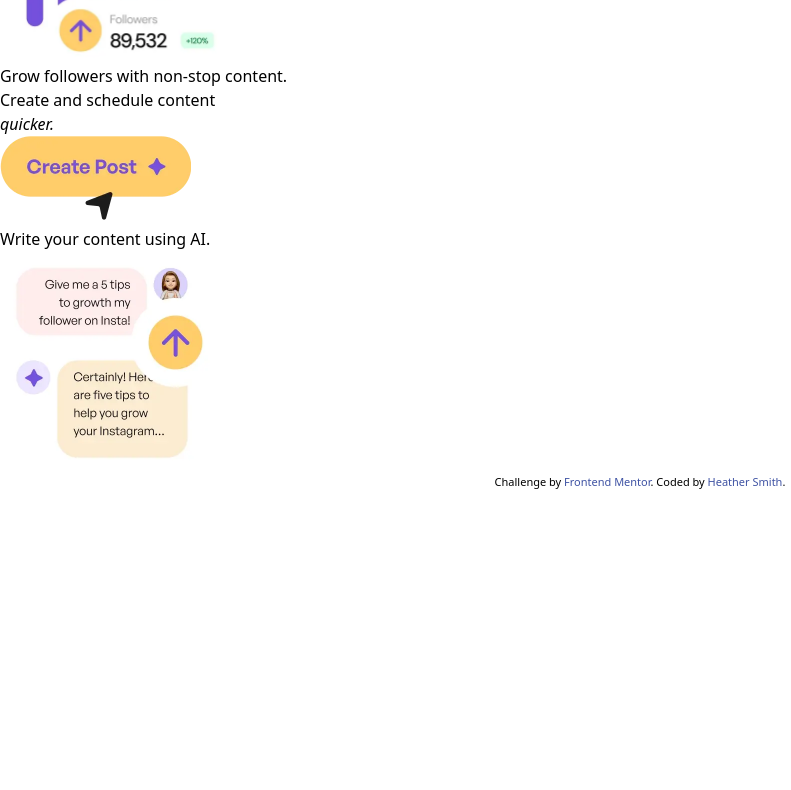
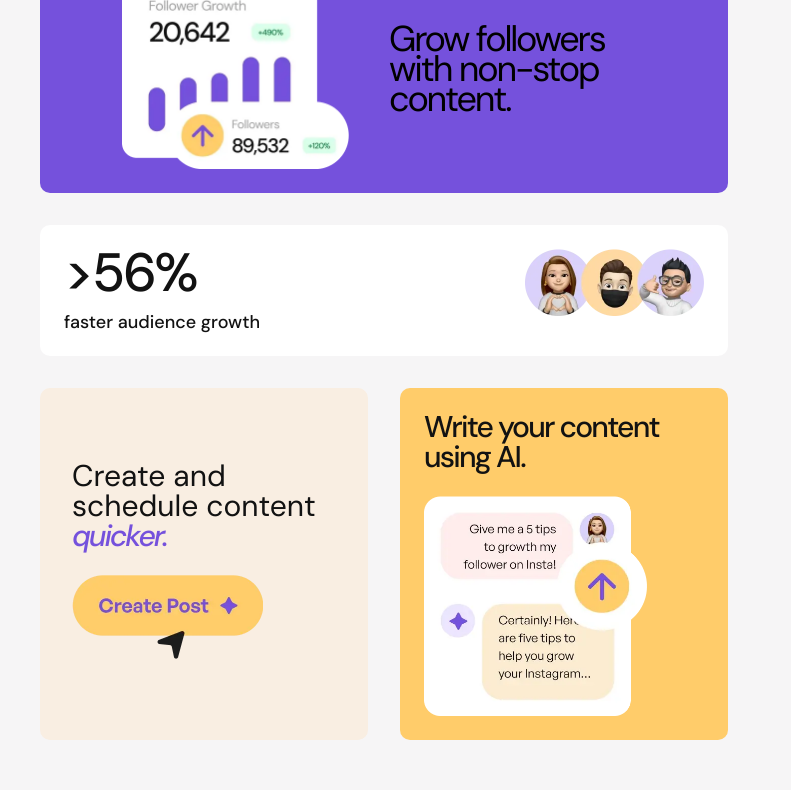
Before and after one commit to sorengrey/FM-Bento-Grid, a website: page index.html in a window 1280 px wide. Shown: the part 1561-2351 px from the top of the page, without its empty margins (0-791 px from the left). Before the commit the page ends 2052 px from the top, so only its background shows below. Drawn offline with nearby package versions, Linux system fonts and the light colour scheme.

Commit message:
Added gitignore, fixed classes
Fixed classes, tailwind config, added gitignore

```diff
--- /dev/null
+++ b/globals.css
@@ -0,0 +1,79 @@
+/* @import "tailwindcss"; */
+
+@tailwind base;
+@tailwind components;
+@tailwind utilities;
+
+/* :root {
+  --background: #ffffff;
+  --foreground: #121212;
+} */
+
+@theme {
+  --color-background: var(--background);
+  --color-foreground: var(--foreground);
+  --color-purple-100: oklch(0.88 0.0595 295.81);
+  --color-purple-500: oklch(0.55 0.2017 290.07);
+  --color-white: #FFFFFF;
+  --color-black: #121212;
+  --color-yellow-100: #F9EEE2;
+  --color-yellow-500: #FFCC6A;
+  --color-test: #ca264b;
+  --font-sans: var(--font-dm-sans);
+}
+
+@media (prefers-color-scheme: dark) {
+  :root {
+    --background: #0a0a0a;
+    --foreground: #F6F5F6;
+  }
+}
+
+body {
+  color: var(--background);
+  background: var(--foreground);
+  font-family: 'DM Sans', Helvetica, sans-serif;
+}
+
+@font-face {
+  font-family: "DM Sans";
+  src: url("assets/fonts/DMSans-Regular.ttf") format("truetype");
+  font-weight: 400;
+  font-style: normal;
+}
+
+@font-face {
+  font-family: "DM Sans";
+  src: url("assets/fonts/DMSans-Medium.ttf") format("truetype");
+  font-weight: 500;
+  font-style: medium;
+}
+
+@font-face {
+  font-family: "DM Sans";
+  src: url("assets/fonts/DMSans-MediumItalic.ttf") format("truetype");
+  font-weight: 500;
+  font-style: italic;
+}
+/* Custom Styles */
+
+.text-preset-1 {
+  @apply font-medium tracking-[-3px];
+}
+
+.text-preset-2 {
+  @apply font-medium tracking-[-2px];
+}
+
+.text-preset-3 {
+  @apply font-medium tracking-[-2px];
+}
+
+.text-preset-4 {
+  @apply font-normal leading-[20px] tracking-[0px];
+}
+
+/* for the @YourCo image */
+.custom-shadow {
+  @apply shadow-[0_0_24px_0_rgba(98,26,123,0.05)]
+}
--- a/index.html
+++ b/index.html
@@ -3,13 +3,16 @@
   <head>
     <meta charset="UTF-8" />
     <meta name="viewport" content="width=device-width, initial-scale=1.0" />
-    <!-- displays site properly based on user's device -->
     <meta
       name="Frontend Mentor Bento Grid"
       content="A challenge from Frontend Mentor, completed by Heather Smith"
     />
     <title>Bento Grid</title>
+
     <script src="https://cdn.tailwindcss.com"></script>
+    <script src="tailwind.config.js"></script>
+    <link rel="stylesheet" href="./globals.css" />
+
     <link
       rel="icon"
       type="image/png"
@@ -17,7 +20,7 @@
       href="./assets/images/favicon-32x32.png"
     />
 
-    <title>Frontend Mentor | Bento grid</title>
+    <title>Frontend Mentor | Bento Grid</title>
 
     <!-- Feel free to remove these styles or customise in your own stylesheet 👍 -->
     <style>
@@ -28,47 +31,57 @@
       .attribution a {
         color: hsl(228, 45%, 44%);
       }
+      /* @theme {
+        --color-background: var(--background);
+        --color-foreground: var(--foreground);
+        --color-purple-100: oklch(0.88 0.0595 295.81);
+        --color-purple-500: oklch(0.55 0.2017 290.07);
+        --color-white: #ffffff;
+        --color-black: #121212;
+        --color-yellow-100: #f9eee2;
+        --color-yellow-500: #ffcc6a;
+        --color-test: #ca264b;
+        --font-sans: var(--font-dm-sans);
+      } */
     </style>
   </head>
   <body>
     <div
-      className="min-h-screen py-[32px] px-[16px] md:py-[50px] md:px-[40px] lg:pt-[83px] bg-[#F6F5F6]"
+      class="min-h-screen py-[32px] px-[16px] md:py-[50px] md:px-[40px] lg:pt-[83px] bg-[#F6F5F6]"
     >
       <div
-        className="grid grid-cols-1 lg:grid-cols-3 lg:grid-cols-[auto_544px_auto] lg:grid-rows-[auto-auto-auto] w-full md:max-w-[688px] lg:max-w-[1120px] lg:m-auto justify-items-center gap-[32px]"
+        class="grid grid-cols-1 lg:grid-cols-3 lg:grid-cols-[auto_544px_auto] lg:grid-rows-[auto-auto-auto] w-full md:max-w-[688px] lg:max-w-[1120px] lg:m-auto justify-items-center gap-[32px]"
       >
         <div
-          className="flex flex-col lg:col-start-2 lg:col-end-3 lg:max-h-[324px] text-preset-1 text-[46px] md:text-[54px] lg:text-[62px] leading-[42px] md:leading-[48px] lg:leading-[58px] py-[40px] md:py-[76px] px-[32px] md:px-[94px] lg:h-[544px] lg:p-[32px] lg:py-[64px] bg-purple-500 inline-block text-center justify-items-center rounded-[10px]"
+          class="flex flex-col lg:col-start-2 lg:col-end-3 lg:max-h-[324px] text-preset-1 text-[46px] md:text-[54px] lg:text-[62px] leading-[42px] md:leading-[48px] lg:leading-[58px] py-[40px] md:py-[76px] px-[32px] md:px-[94px] lg:h-[544px] lg:p-[32px] lg:py-[64px] bg-purple-500 inline-block text-center justify-items-center rounded-[10px]"
         >
-          <div className="md:max-w-[500px] lg:max-w-[480px]">
+          <div class="md:max-w-[500px] lg:max-w-[480px]">
             Social Media
-            <p className="flex text-yellow-500 inline">10x</p>
-            <i className="mr-[11px]"> Faster</i>with AI
-            <div className="mt-[24px] mb-[8px]">
+            <p class="flex text-yellow-500 inline">10x</p>
+            <i class="mr-[11px text-test"> Faster</i>with AI
+            <div class="mt-[24px] mb-[8px]">
               <image
                 src="/assets/images/illustration-five-stars.webp"
                 alt="five stars"
                 width="192"
                 height="32"
                 quality="{100}"
-                className="m-auto"
+                class="m-auto"
               />
             </div>
-            <p
-              className="text-[18px] leading-[20px] tracking-[0px] font-normal"
-            >
+            <p class="text-[18px] leading-[20px] tracking-[0px] font-normal">
               Over 4,000 5-star reviews
             </p>
           </div>
         </div>
         <div
-          className="w-full md:flex md:flex-row lg:col-start-2 lg-row-start-2 gap-[32px] lg:max-h-[247px] lg:max-w-[544px] lg:col-start-2 lg:row-start-2 lg:row-end-3"
+          class="w-full md:flex md:flex-row lg:col-start-2 lg-row-start-2 gap-[32px] lg:max-h-[247px] lg:max-w-[544px] lg:col-start-2 lg:row-start-2 lg:row-end-3"
         >
           <div
-            className="flex-1 flex flex-col p-[16px] md:p-[24px] md:justify-between md:max-w-[328px] md:overflow-hidden bg-white text-[26px] rounded-[10px] sm:mb-[32px] md:mb-[0px] lg:justify-between"
+            class="flex-1 flex flex-col p-[16px] md:p-[24px] md:justify-between md:max-w-[328px] md:overflow-hidden bg-white text-[26px] rounded-[10px] sm:mb-[32px] md:mb-[0px] lg:justify-between"
           >
             <div
-              className="flex max-w-[316px] md:w-[316px] md:h-[66px] custom-shadow rounded-[32px] "
+              class="flex max-w-[316px] md:w-[316px] md:h-[66px] custom-shadow rounded-[32px]"
             >
               <image
                 src="/assets/images/illustration-multiple-platforms.webp"
@@ -76,21 +89,21 @@
                 width="{317}"
                 height="{67}"
                 quality="{100}"
-                className="max-w-[316px] md:w-[316px] md:h-[66px] rounded-[32px]"
+                class="max-w-[316px] md:w-[316px] md:h-[66px] rounded-[32px]"
               />
             </div>
             <p
-              className="text-[26px] tracking-[-0.06em] leading-[24px] md:text-[28px] lg:text-[32px] mt-[16px] md:mt-[0px] md:max-w-[208px] text-black text-preset-3 md:leading-[26px] lg:leading-[28px] md:tracking-[-0.06em] lg:tracking-[2px]"
+              class="text-[26px] tracking-[-0.06em] leading-[24px] md:text-[28px] lg:text-[32px] mt-[16px] md:mt-[0px] md:max-w-[208px] text-black text-preset-3 md:leading-[26px] lg:leading-[28px] md:tracking-[-0.06em] lg:tracking-[2px]"
             >
               Manage multiple accounts and platforms.
             </p>
           </div>
 
           <div
-            className="flex flex-col flex-1 bg-yellow-500 rounded-[10px] pt-[16px] px-[16px] w-full text-preset-3 text-black text-[26px] tracking-[-0.06em] leading-[24px] md:text-[28px] lg:text-[32px] lg:leading-[28px] mt-[32px] md:mt-[0px] md:pt-[24px] md:px-[24px] md:tracking-[-0.06em] md:leading-[26px]"
+            class="flex flex-col flex-1 bg-yellow-500 rounded-[10px] pt-[16px] px-[16px] w-full text-preset-3 text-black text-[26px] tracking-[-0.06em] leading-[24px] md:text-[28px] lg:text-[32px] lg:leading-[28px] mt-[32px] md:mt-[0px] md:pt-[24px] md:px-[24px] md:tracking-[-0.06em] md:leading-[26px]"
           >
             <p>Maintain a consistent posting schedule.</p>
-            <div className="h-[157px] w-[208px] pt-[16px] overflow-hidden">
+            <div class="h-[157px] w-[208px] pt-[16px] overflow-hidden">
               <image
                 src="/assets/images/illustration-consistent-schedule.webp"
                 alt="calendar showing days checked off"
@@ -103,28 +116,26 @@
         </div>
 
         <div
-          className="bg-purple-100 rounded-[10px] py-[32px] text-black text-center justify-items-center lg:justify-items-start lg:w-auto px-[32px] lg:col-start-3 lg:row-start-1 lg:row-end-3 lg:max-w-[256px] lg:max-h-[603px] lg:mr-auto overflow-hidden lg:relative md:w-full"
+          class="bg-purple-100 rounded-[10px] py-[32px] text-black text-center justify-items-center lg:justify-items-start lg:w-auto px-[32px] lg:col-start-3 lg:row-start-1 lg:row-end-3 lg:max-w-[256px] lg:max-h-[603px] lg:mr-auto overflow-hidden lg:relative md:w-full"
         >
           <p
-            className="text-preset-3 mb-[24px] text-[24px] tracking-[-0.06em] leading-[24px] md:text-[28px] lg:text-[32px] lg:leading-[28px] lg:text-left"
+            class="text-preset-3 mb-[24px] text-[24px] tracking-[-0.06em] leading-[24px] md:text-[28px] lg:text-[32px] lg:leading-[28px] lg:text-left"
           >
             Schedule to social media.
           </p>
 
-          <div
-            className="lg:w-[356px] lg:h-[318px] overflow-hidden lg:relative"
-          >
+          <div class="lg:w-[356px] lg:h-[318px] overflow-hidden lg:relative">
             <image
               src="/assets/images/illustration-schedule-posts.webp"
               alt="graph showing best times to post"
               width="{356}"
               height="{318}"
               quality="{100}"
-              className="lg:absolute lg:left-0 lg:top-0"
+              class="lg:absolute lg:left-0 lg:top-0"
             />
           </div>
           <p
-            className="text-preset-4 text-[18px] lg:text-[20px] mt-[24px] text-center lg:text-left md:max-w-[355px]"
+            class="text-preset-4 text-[18px] lg:text-[20px] mt-[24px] text-center lg:text-left md:max-w-[355px]"
           >
             Optimize post timings to publish content at the perfect time for
             your audience.
@@ -132,17 +143,17 @@
         </div>
 
         <div
-          className="lg:col-start-1 lg:col-end-4 lg:row-start-3 flex flex-col lg:flex-row gap-[32px] w-full"
+          class="lg:col-start-1 lg:col-end-4 lg:row-start-3 flex flex-col lg:flex-row gap-[32px] w-full"
         >
           <div
-            className="bg-white rounded-[10px] p-[24px] text-black w-full md:flex lg:flex-col md:justify-between lg:max-w-[256px] lg:mb-auto lg:ml-auto lg:h-[246px] md:order-2 lg:order-1"
+            class="bg-white rounded-[10px] p-[24px] text-black w-full md:flex lg:flex-col md:justify-between lg:max-w-[256px] lg:mb-auto lg:ml-auto lg:h-[246px] md:order-2 lg:order-1"
           >
             <div
-              className="text-[46px] md:text-[54px] md:tracking-[-0.04em] lg:text-[58px] font-medium leading-[42px] md:leading-[48px] tracking-[-0.085em]"
+              class="text-[46px] md:text-[54px] md:tracking-[-0.04em] lg:text-[58px] font-medium leading-[42px] md:leading-[48px] tracking-[-0.085em]"
             >
               <span>&gt;</span>56%
               <p
-                className="pt-[15px] md:mt-[0px] mb-[24px] md:mb-[0px] text-preset-4 text-[18px] md:[text-20px] leading-[20px] tracking-[0]"
+                class="pt-[15px] md:mt-[0px] mb-[24px] md:mb-[0px] text-preset-4 text-[18px] md:[text-20px] leading-[20px] tracking-[0]"
               >
                 faster audience growth
               </p>
@@ -159,9 +170,9 @@
           </div>
 
           <div
-            className="bg-purple-500 rounded-[10px] p-[24px] text-preset-3 w-full flex flex-col md:flex-row justify-center lg:justify-between items-center md:gap-[40px] lg:gap-[0px] text-center lg:max-w-[544px]  lg:order-2"
+            class="bg-purple-500 rounded-[10px] p-[24px] text-preset-3 w-full flex flex-col md:flex-row justify-center lg:justify-between items-center md:gap-[40px] lg:gap-[0px] text-center lg:max-w-[544px] lg:order-2"
           >
-            <div className="flex justify-center md:w-[227px] md:h-[200px]">
+            <div class="flex justify-center md:w-[227px] md:h-[200px]">
               <image
                 src="/assets/images/illustration-grow-followers.webp"
                 alt="follower growth chart"
@@ -171,7 +182,7 @@
               />
             </div>
             <div
-              className="text-[32px] leading-[28px] tracking-[-0.06em] md:text-[36px] lg:text-[36px] lg:tracking-[-2px] lg:leading-[36px] text-center md:text-left text-preset-2 md:leading-[30px] md:tracking-[-0.06em] mt-[40px] md:mt-[0px] max-w-[257px] lg:pt-[24px] md:pt-[0px] order-2"
+              class="text-[32px] leading-[28px] tracking-[-0.06em] md:text-[36px] lg:text-[36px] lg:tracking-[-2px] lg:leading-[36px] text-center md:text-left text-preset-2 md:leading-[30px] md:tracking-[-0.06em] mt-[40px] md:mt-[0px] max-w-[257px] lg:pt-[24px] md:pt-[0px] order-2"
             >
               Grow followers with non-stop content.
             </div>
@@ -179,15 +190,15 @@
         </div>
 
         <div
-          className="md:flex md:flex-row gap-[32px] lg:flex-col lg:col-start-1 lg:col-end-2 lg:row-start-1 lg:row-end-3 md:max-h-[354px] lg:h-[881px]"
+          class="md:flex md:flex-row gap-[32px] lg:flex-col lg:col-start-1 lg:col-end-2 lg:row-start-1 lg:row-end-3 md:max-h-[354px] lg:h-[881px]"
         >
           <div
-            className="flex flex-col justify-center md:max-w-[328px] lg:max-w-[256px] lg:min-h-[415px] bg-yellow-100 rounded-[10px] p-[32px] text-black text-[30px] leading-[28px] md:leading-[30px] lg:leading-[36px] md:text-[30px] text-preset-2 lg:text-[40px] w-full lg:w-auto mb-[32px] md:tracking:[-0.06em] md:mb-[0px] lg:gap-[24px]"
+            class="flex flex-col justify-center md:max-w-[328px] lg:max-w-[256px] lg:min-h-[415px] bg-yellow-100 rounded-[10px] p-[32px] text-black text-[30px] leading-[28px] md:leading-[30px] lg:leading-[36px] md:text-[30px] text-preset-2 lg:text-[40px] w-full lg:w-auto mb-[32px] md:tracking:[-0.06em] md:mb-[0px] lg:gap-[24px]"
           >
             <div>
               Create and schedule content
               <div
-                className="text-purple-500 inline md:leading-[30px] tracking-[-0.07em]"
+                class="text-purple-500 inline md:leading-[30px] tracking-[-0.07em]"
               >
                 <i> quicker.</i>
               </div>
@@ -198,15 +209,15 @@
               width="191"
               height="91"
               quality="{100}"
-              className="mt-[24px]"
+              class="mt-[24px]"
             />
           </div>
 
           <div
-            className="lg:flex lg:flex-col lg:justify-between bg-yellow-500 rounded-[10px] p-[24px] text-black w-full text-[32px] md:text-[36px] lg:w-[256px] lg:min-h-[434px]"
+            class="lg:flex lg:flex-col lg:justify-between bg-yellow-500 rounded-[10px] p-[24px] text-black w-full text-[32px] md:text-[36px] lg:w-[256px] lg:min-h-[434px]"
           >
             <p
-              className="mb-[24px] lg:mb-[0px] text-preset-2 leading-[28px] md:leading-[30px] md:tracking-[-0.06em] lg:leading-[36px] lg:tracking-[-2px] md:text-[30px] lg:text-[40px] font-medium "
+              class="mb-[24px] lg:mb-[0px] text-preset-2 leading-[28px] md:leading-[30px] md:tracking-[-0.06em] lg:leading-[36px] lg:tracking-[-2px] md:text-[30px] lg:text-[40px] font-medium"
             >
               Write your content using AI.
             </p>
@@ -216,17 +227,17 @@
               width="220"
               height="223"
               quality="{100}"
-              className="md:h-[220px] md:w-[223px] lg:h-[223px] lg:l-[220px]"
+              class="md:h-[220px] md:w-[223px] lg:h-[223px] lg:l-[220px]"
             />
           </div>
         </div>
       </div>
     </div>
 
-    <div class="attribution">
+    <!-- <div class="attribution">
       Challenge by
       <a href="https://www.frontendmentor.io?ref=challenge">Frontend Mentor</a>.
       Coded by <a href="#">Heather Smith</a>.
-    </div>
+    </div> -->
   </body>
 </html>
--- /dev/null
+++ b/tailwind.config.js
@@ -0,0 +1,30 @@
+// /** @type {import('tailwindcss').Config} */
+tailwind.config = {
+  // content: [
+  //   "./index.html", // Or wherever your HTML files are
+  //   // "./src/**/*.{html,js}", // If you're using a source folder
+  // ],
+  theme: {
+    extend: {
+      fontFamily: {
+        sans: ['"DM Sans"', "sans-serif"],
+      },
+      screens: {
+        sm: "376px",
+        md: "769px",
+        lg: "1439px",
+      },
+      colors: {
+        background: "#FFFFFF",
+        foreground: "#121212",
+        "purple-100": "#DBD1FC",
+        "purple-500": "#7551DC",
+        "yellow-100": "#F9EEE2",
+        "yellow-500": "#FFCC6A",
+        black: "#121212",
+        white: "#FFFFFF",
+      },
+    },
+  },
+  plugins: [],
+};
```
Also changed, not shown: package.json (added, +25 -0 lines), assets/fonts/DMSans-Italic-VariableFont.ttf (renamed from assets/fonts/DMSans-Italic-VariableFont_opsz,wght.ttf), assets/fonts/DMSans-Medium.ttf (renamed from assets/fonts/static/DMSans-Medium.ttf), assets/fonts/DMSans-MediumItalic.ttf (renamed from assets/fonts/static/DMSans-MediumItalic.ttf), assets/fonts/DMSans-Regular.ttf (renamed from assets/fonts/static/DMSans-Regular.ttf), assets/fonts/DMSans-VariableFont_opsz,wght.ttf (deleted), design/desktop-design.jpg (deleted), design/mobile-design.jpg (deleted), 3 other files.
